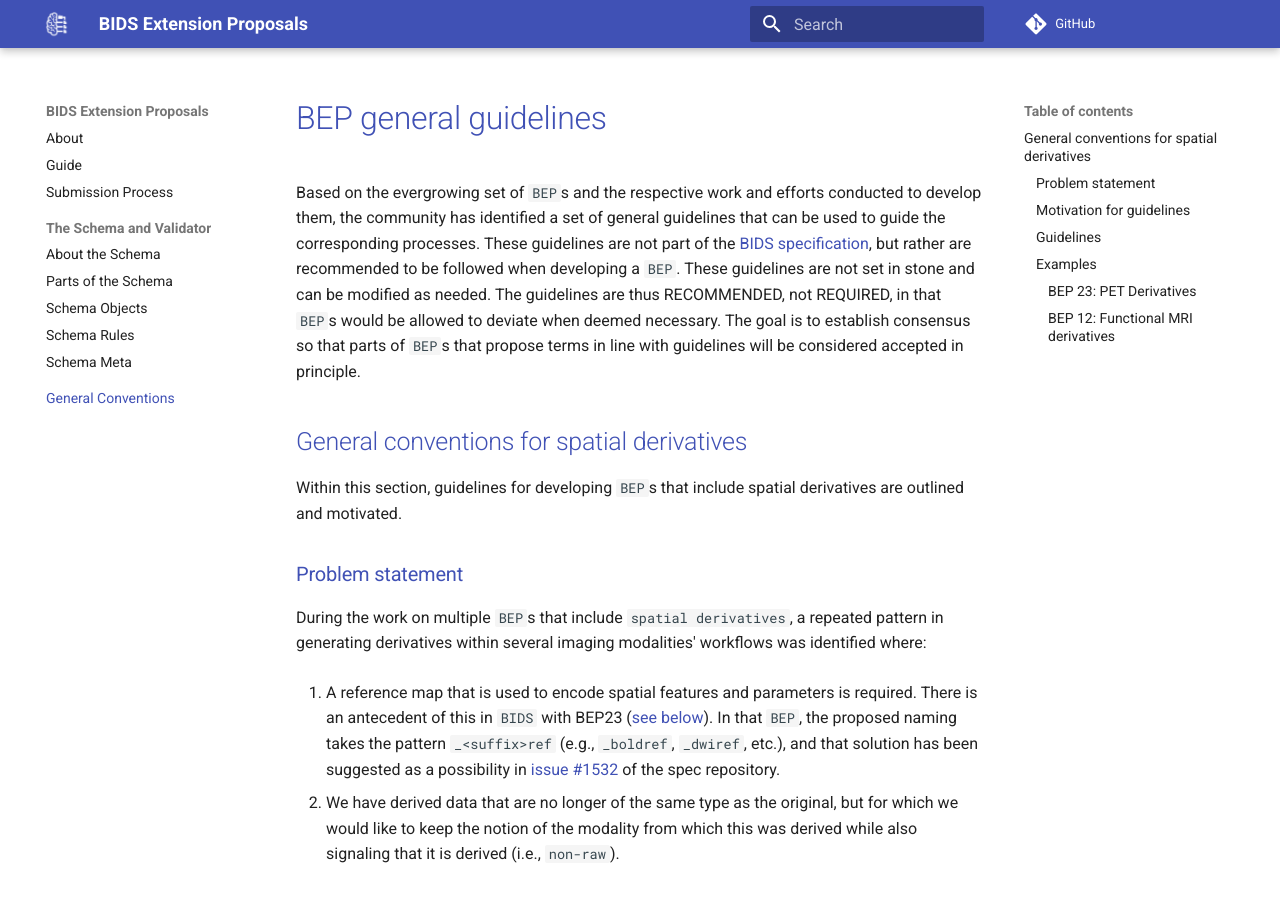
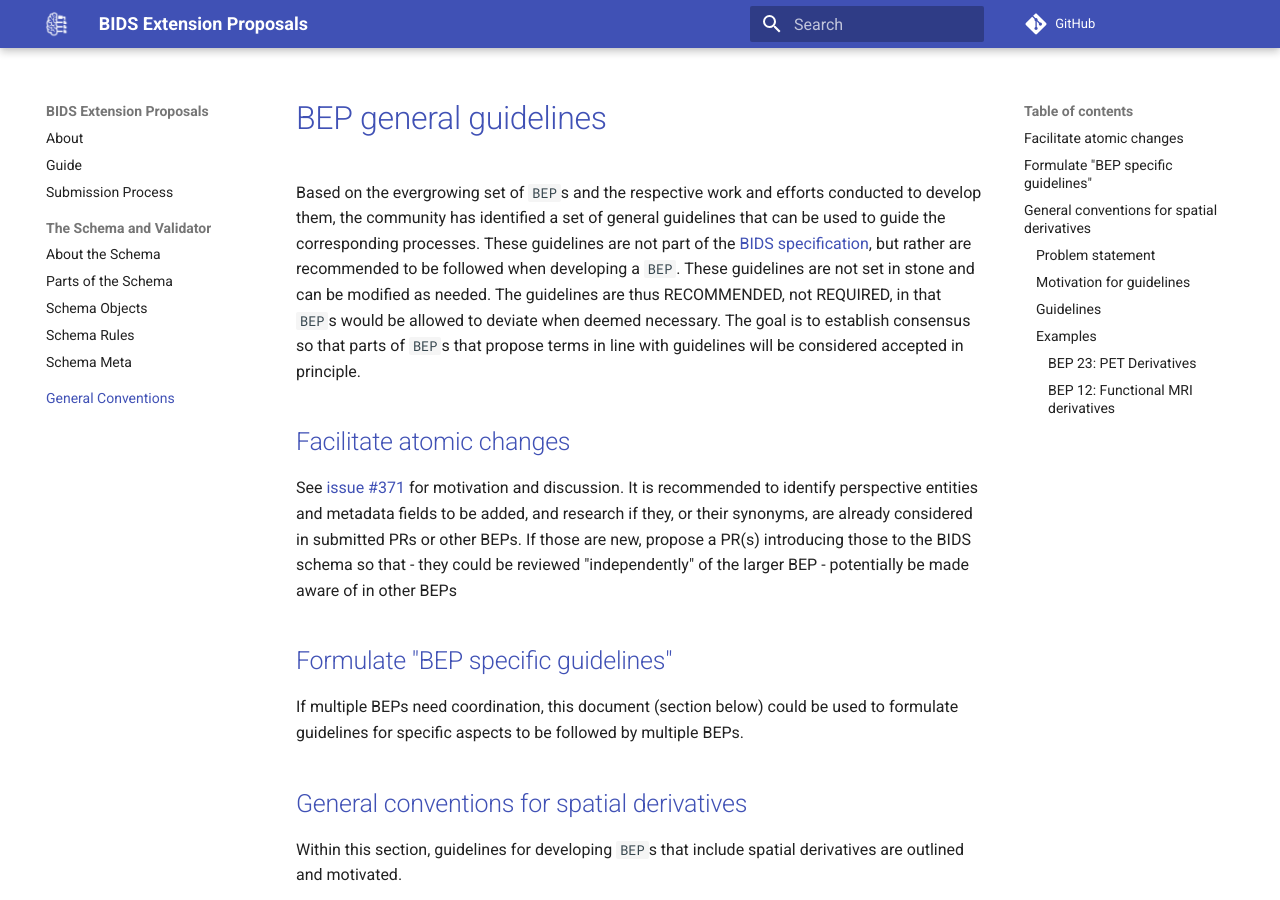
Before and after one commit to bids-standard/bids-extensions, an MkDocs documentation site: the page built from docs/general_conventions.md, in a window 1280 px wide and 900 px high. Built offline with MkDocs 1.6.1 and Material for MkDocs 9.7.7, drawn with Linux system fonts in a browser that asks for light colours; comment, search, counter and statistics services are not loaded.

Commit message:
Update docs/general_conventions.md
Add section re general guidelines/recommendations as suggested by @yarikoptic.

Co-authored-by: Yaroslav Halchenko <debian@onerussian.com>

```diff
--- a/docs/general_conventions.md
+++ b/docs/general_conventions.md
@@ -6,6 +6,17 @@ These guidelines are not set in stone and can be modified as needed.
 The guidelines are thus RECOMMENDED, not REQUIRED, in that `BEP`s would be allowed to deviate when deemed necessary.
 The goal is to establish consensus so that parts of `BEP`s that propose terms in line with guidelines will be considered accepted in principle.
 
+## Facilitate atomic changes
+
+See [issue #371](https://github.com/bids-standard/bids-specification/issues/371) for motivation and discussion.
+It is recommended to identify perspective entities and metadata fields to be added, and research if they, or their synonyms, are  already considered in submitted PRs or other BEPs.
+If those are new, propose a PR(s) introducing those to the BIDS schema so that
+- they could be reviewed "independently" of the larger BEP
+- potentially be made aware of in other BEPs
+
+## Formulate "BEP specific guidelines"
+
+If multiple BEPs need coordination, this document (section below) could be used to formulate guidelines for specific aspects to be followed by multiple BEPs.
 ## General conventions for spatial derivatives
 
 Within this section, guidelines for developing `BEP`s that include spatial derivatives are outlined and motivated.
```
